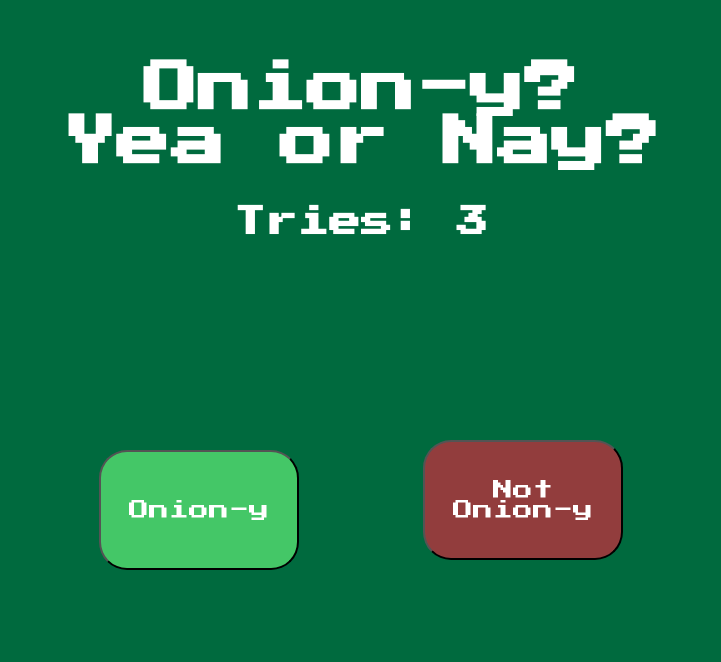
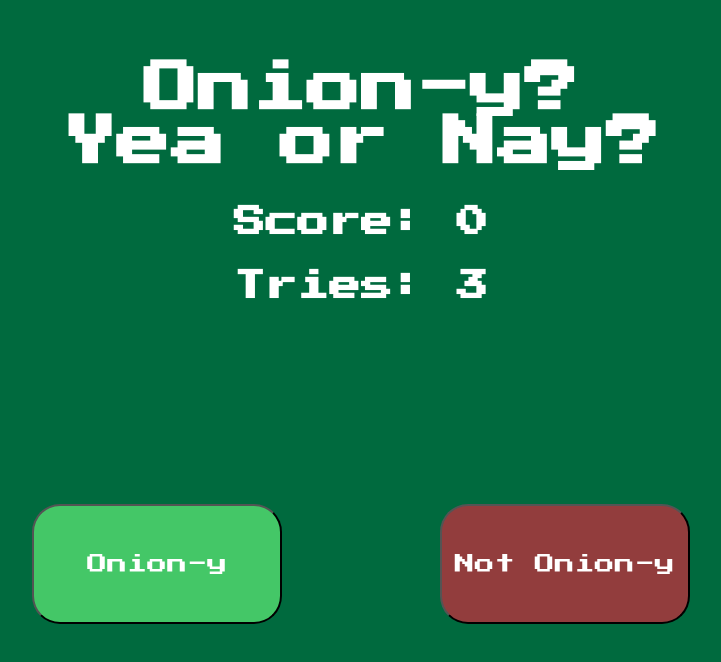
Before and after one commit to tmaa/Onion-quiz, a plain HTML site: page index.html in a window 1280 px wide. Both pictures are taken after a click on the button "Start Game". Shown: the whole page, without its empty margins (279-1000 px from the left). Drawn offline with nearby package versions, Linux system fonts and the light colour scheme; no server answers.

Commit message:
added score

```diff
--- a/app.js
+++ b/app.js
@@ -3,6 +3,7 @@ var subreddits = ["TheOnion", "nottheonion"];
 var newHeadline = "";
 var retrievedSubreddit = "";
 var tries = 3;
+var score = 0;
 
 function makeApiCall(url, randNum, randNum2) {
    console.log(url);
@@ -30,6 +31,9 @@ $("#start-button").on("click", function () {
    $("#middle-div").removeClass("hidden");
    $("#bottom-div").removeClass("hidden");
    $("#tries").removeClass("hidden");
+   $("#score").removeClass("hidden");
+
+   $("#score").text("Score: 0");
    $("#tries").text("Tries: 3");
 });
 
@@ -37,6 +41,8 @@ $("#start-button").on("click", function () {
 $("#correct-button").on("click", function () {
    if(retrievedSubreddit === "TheOnion"){
       console.log("Correct");
+      score++;
+      $("#score").text("Score: " + score);
       var randNum = Math.random() < 0.5 ? 0 : 1;;
       var randNum2 = Math.floor(Math.random() * (24 - 0 + 1)) + 0;
 
@@ -52,6 +58,9 @@ $("#correct-button").on("click", function () {
 $("#wrong-button").on("click", function () {
    if(retrievedSubreddit === "nottheonion"){
       console.log("Correct");
+      score++;
+      $("#score").text("Score: " + score);
+
       var randNum = Math.random() < 0.5 ? 0 : 1;;
       var randNum2 = Math.floor(Math.random() * (24 - 0 + 1)) + 0;
 
--- a/css/styles.css
+++ b/css/styles.css
@@ -47,8 +47,8 @@ body, html{
     font-size:20px;
     font-family: 'Press Start 2P', cursive;
     text-decoration:none;
-    margin-right: 120px;
-    width: 200px;
+    margin-right: 6%;
+    width: 250px;
     height: 120px;
 }
 #correct-button:hover {
@@ -61,10 +61,11 @@ body, html{
 	cursor:pointer;
 	color:#ffffff;
     font-family:Arial;
+    font-size:20px;
     font-family: 'Press Start 2P', cursive;
-	font-size:20px;
     text-decoration:none;
-    width: 200px;
+    margin-left: 6%;
+    width: 250px;
     height: 120px;
 }
 #wrong-button:hover {
--- a/index.html
+++ b/index.html
@@ -11,6 +11,7 @@
 <body>
     <div id="top-div">
         <h1>Onion-y?<br>Yea or Nay?</h1>
+        <h3 id="score" class="hidden"></h3>
         <h3 id="tries" class="hidden"></h3>
     </div>
 
```
